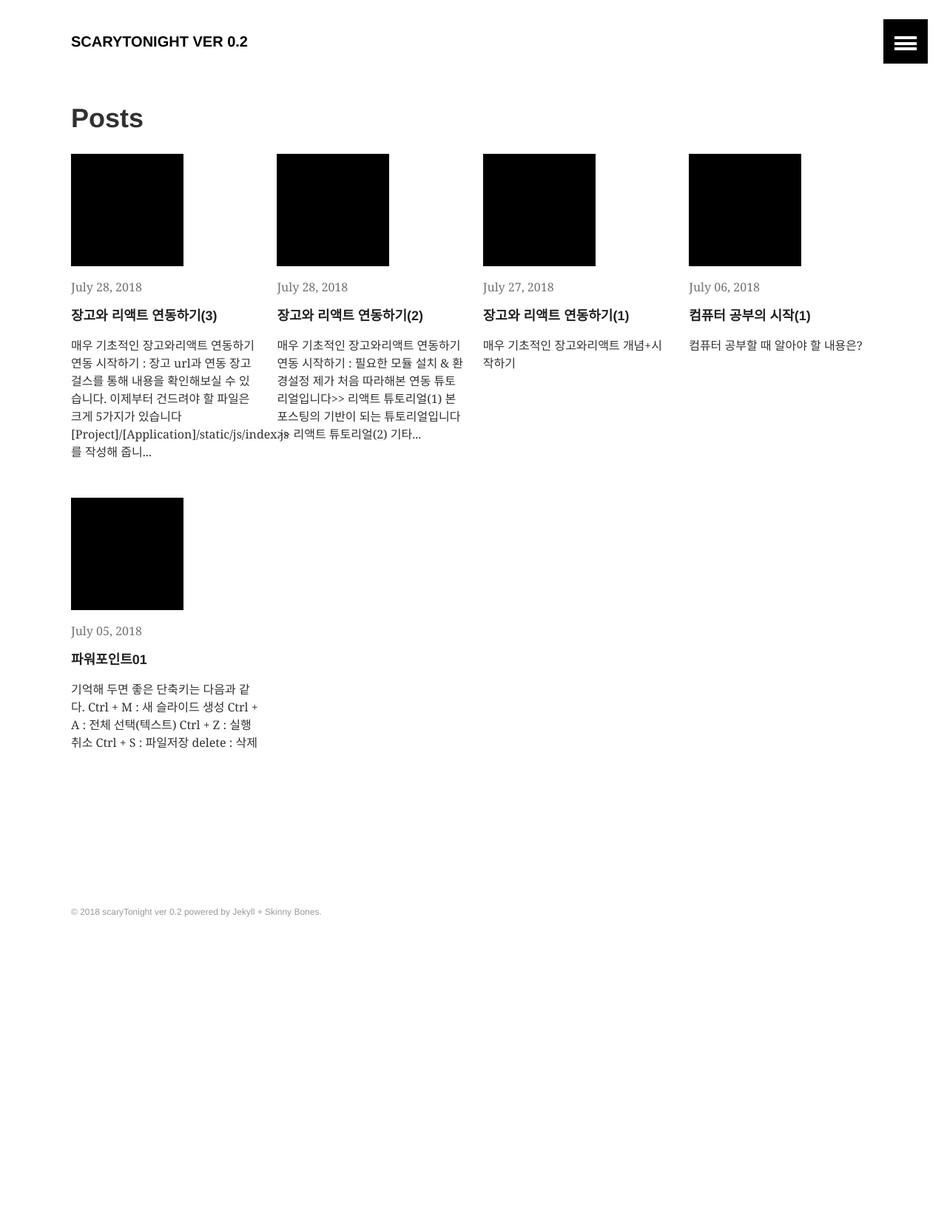
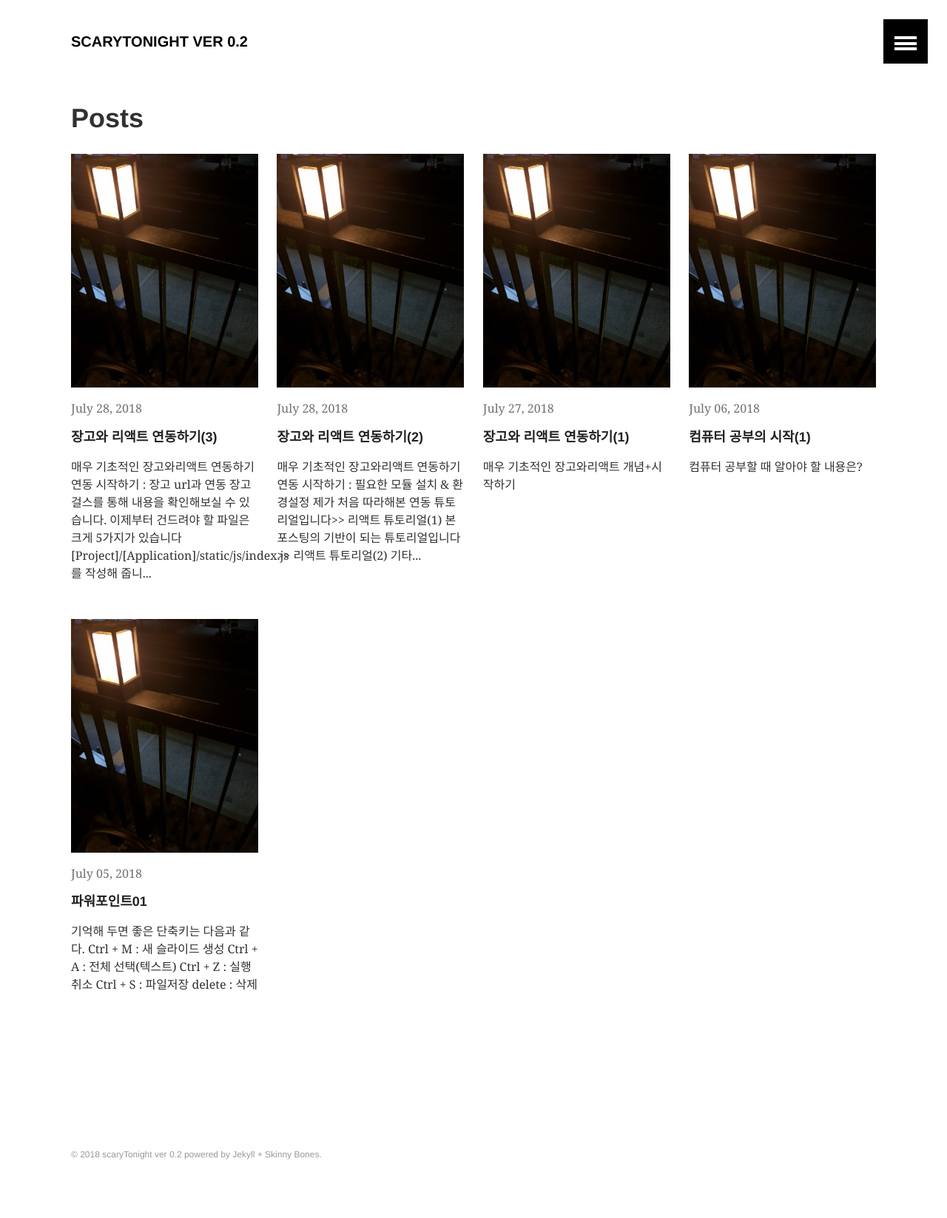
Before and after one commit to KisungKim/s, a Jekyll site: the page built from index.md, in a window 1280 px wide. Shown: the whole page at 74% size. Built offline with Jekyll 4.4.1, drawn with Linux system fonts in a browser that asks for light colours; before the commit the page ends 1319 px from its top, so only the background shows below that.

Commit message:
new image

```diff
--- a/_config.yml
+++ b/_config.yml
@@ -3,7 +3,7 @@
 title: "scaryTonight ver 0.2"
 description: "Blog written by Kisung Kim"
 logo: bio.png # 120x120 px default image used for Twitter summary card
-teaser: apple-touch-icon-precomposed.png # 400x250 px default teaser image used in image archive grid
+teaser: candle.png # 400x250 px default teaser image used in image archive grid
 locale: en
 url: https://kisungkim.github.io/scaryTonight
 feed:
```
Also changed, not shown: images/candle.png (added).
